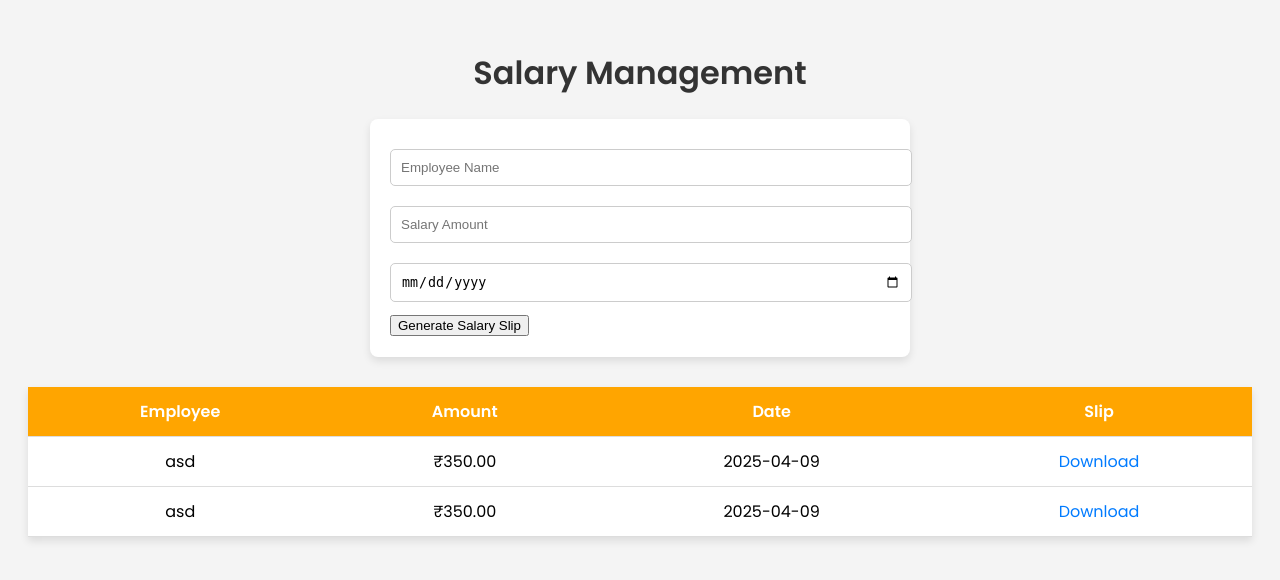
After one commit to oiiiMansi/AccountingSoftware, a Flask app: page /salary in a window 1280 px wide. The commit adds this page. Shown: the top 580 px of the page. Run offline with Flask 3, Linux system fonts and the light colour scheme; data comes from the database, SQL or seed files in the repository; both versions use the stored data as it was after the commit.

Commit message:
Initial commit of accounting software with salary and transactions pages

```diff
--- a/app.py
+++ b/app.py
@@ -10,7 +10,9 @@ from routes.billing import billing
 from routes.expenses import expenses
 from routes.stock import stock
 from routes.budget import budget_bp
-from routes.leads import leads  # ✅ New Leads Blueprint
+from routes.leads import leads
+
+
 
 # ✅ Initialize Flask app
 app = Flask(__name__)
@@ -18,6 +20,10 @@ app.secret_key = "your_secret_key"
 
 from routes.transactions import transactions
 app.register_blueprint(transactions)
+
+from routes.salary import salary
+app.register_blueprint(salary)
+
 
 
 
@@ -88,7 +94,9 @@ from routes.billing import billing
 from routes.expenses import expenses
 from routes.stock import stock
 from routes.budget import budget_bp
-from routes.leads import leads  # ✅ New Leads Blueprint
+from routes.leads import leads
+
+
 
 # ✅ Initialize Flask app
 app = Flask(__name__)
@@ -106,9 +114,9 @@ app.register_blueprint(billing)
 app.register_blueprint(expenses)
 app.register_blueprint(stock)
 app.register_blueprint(budget_bp)
-app.register_blueprint(leads)  # ✅ Register Leads Blueprint
+app.register_blueprint(leads)
 
-# ✅ Routes
+
 @app.route("/")
 def home():
     return render_template("index.html")
@@ -122,5 +130,6 @@ def invoicing():
     return render_template("invoicing.html")
 
 
+
 if __name__ == "__main__":
     app.run(debug=True)
--- /dev/null
+++ b/routes/salary.py
@@ -0,0 +1,58 @@
+from flask import Blueprint, render_template, request, redirect, url_for, send_file
+import mysql.connector
+from fpdf import FPDF
+import os
+
+salary = Blueprint("salary", __name__)
+db = mysql.connector.connect(
+    host="localhost",
+    user="root",
+    password="roxanne",  # 🔐 Replace with your actual MySQL password
+    database="accounting"
+)
+
+@salary.route("/salary", methods=["GET", "POST"])
+def salary_page():
+    cursor = db.cursor(dictionary=True)
+
+    if request.method == "POST":
+        try:
+            name = request.form["name"]
+            amount = request.form["amount"]
+            date = request.form["date"]
+        except KeyError as e:
+            return f"Missing form field: {e}", 400
+
+        cursor.execute(
+            "INSERT INTO salary (employee_name, amount, date) VALUES (%s, %s, %s)",
+            (name, amount, date)
+        )
+        db.commit()
+        return redirect(url_for("salary.salary_page"))
+
+    cursor.execute("SELECT id, employee_name, amount, date FROM salary ORDER BY date DESC")
+    salaries = cursor.fetchall()
+    return render_template("salary.html", salaries=salaries)
+
+@salary.route("/download-slip/<int:salary_id>")
+def download_slip(salary_id):
+    cursor = db.cursor(dictionary=True)
+    cursor.execute("SELECT * FROM salary WHERE id = %s", (salary_id,))
+    record = cursor.fetchone()
+
+    if not record:
+        return "Salary record not found.", 404
+
+    pdf = FPDF()
+    pdf.add_page()
+    pdf.set_font("Arial", size=14)
+    pdf.cell(200, 10, txt="Salary Slip - KK Enterprises", ln=True, align='C')
+    pdf.ln(10)
+    pdf.cell(200, 10, txt=f"Employee: {record['employee_name']}", ln=True)
+    pdf.cell(200, 10, txt=f"Amount: Rs. {record['amount']}", ln=True)
+    pdf.cell(200, 10, txt=f"Date: {record['date']}", ln=True)
+
+    pdf_path = f"salary_slip_{salary_id}.pdf"
+    pdf.output(pdf_path)
+
+    return send_file(pdf_path, as_attachment=True)
--- a/templates/index.html
+++ b/templates/index.html
@@ -180,7 +180,7 @@
             <div class="dropdown">
                 <a href="#">Human Resource</a>
                 <div class="dropdown-content">
-                    <a href="#">Salary</a>
+                    <a href="{{ url_for('salary.salary_page') }}">Salary</a>
                     <a href="#">Employees</a>
                     <a href="#">Recruitment</a>
                     <a href="#">Attendance</a>
--- /dev/null
+++ b/templates/salary.html
@@ -0,0 +1,110 @@
+<!DOCTYPE html>
+<html lang="en">
+<head>
+    <meta charset="UTF-8">
+    <meta name="viewport" content="width=device-width, initial-scale=1.0">
+    <title>Salary - KK Enterprises</title>
+    <link href="https://fonts.googleapis.com/css2?family=Poppins:wght@300;400;600&display=swap" rel="stylesheet">
+    <style>
+        body {
+            font-family: 'Poppins', sans-serif;
+            background-color: #f4f4f4;
+            padding: 20px;
+        }
+
+        h1 {
+            text-align: center;
+            color: #333;
+        }
+
+        form {
+            background: white;
+            padding: 20px;
+            border-radius: 8px;
+            margin-bottom: 30px;
+            box-shadow: 0 4px 8px rgba(0,0,0,0.1);
+            max-width: 500px;
+            margin: 0 auto 30px auto;
+        }
+
+        input[type="text"],
+        input[type="number"],
+        input[type="date"] {
+            width: 100%;
+            padding: 10px;
+            margin: 10px 0;
+            border-radius: 5px;
+            border: 1px solid #ccc;
+        }
+
+        button {
+            background-color: #ffa500;
+            border: none;
+            padding: 10px 20px;
+            color: white;
+            border-radius: 5px;
+            cursor: pointer;
+            font-size: 16px;
+        }
+
+        table {
+            width: 100%;
+            border-collapse: collapse;
+            background: white;
+            box-shadow: 0 4px 8px rgba(0,0,0,0.1);
+        }
+
+        th, td {
+            padding: 12px 15px;
+            text-align: center;
+            border-bottom: 1px solid #ddd;
+        }
+
+        th {
+            background-color: #ffa500;
+            color: white;
+        }
+
+        a.download-link {
+            color: #007BFF;
+            text-decoration: none;
+        }
+
+        a.download-link:hover {
+            text-decoration: underline;
+        }
+    </style>
+</head>
+<body>
+    <h1>Salary Management</h1>
+
+    <form method="POST">
+        <input type="text" name="name" placeholder="Employee Name" required>
+        <input type="number" name="amount" placeholder="Salary Amount" required>
+        <input type="date" name="date" placeholder="date" required>
+        <input type="submit" value="Generate Salary Slip">
+    </form>
+
+
+    <table>
+        <thead>
+            <tr>
+                <th>Employee</th>
+                <th>Amount</th>
+                <th>Date</th>
+                <th>Slip</th>
+            </tr>
+        </thead>
+        <tbody>
+            {% for row in salaries %}
+            <tr>
+                <td>{{ row.employee_name }}</td>
+                <td>₹{{ row.amount }}</td>
+                <td>{{ row.date }}</td>
+                <td><a href="{{ url_for('salary.download_slip', salary_id=row.id) }}" class="download-link">Download</a></td>
+            </tr>
+            {% endfor %}
+        </tbody>
+    </table>
+</body>
+</html>
```
Also changed, not shown: database.sql (+85 -3 lines), 2 other files.
